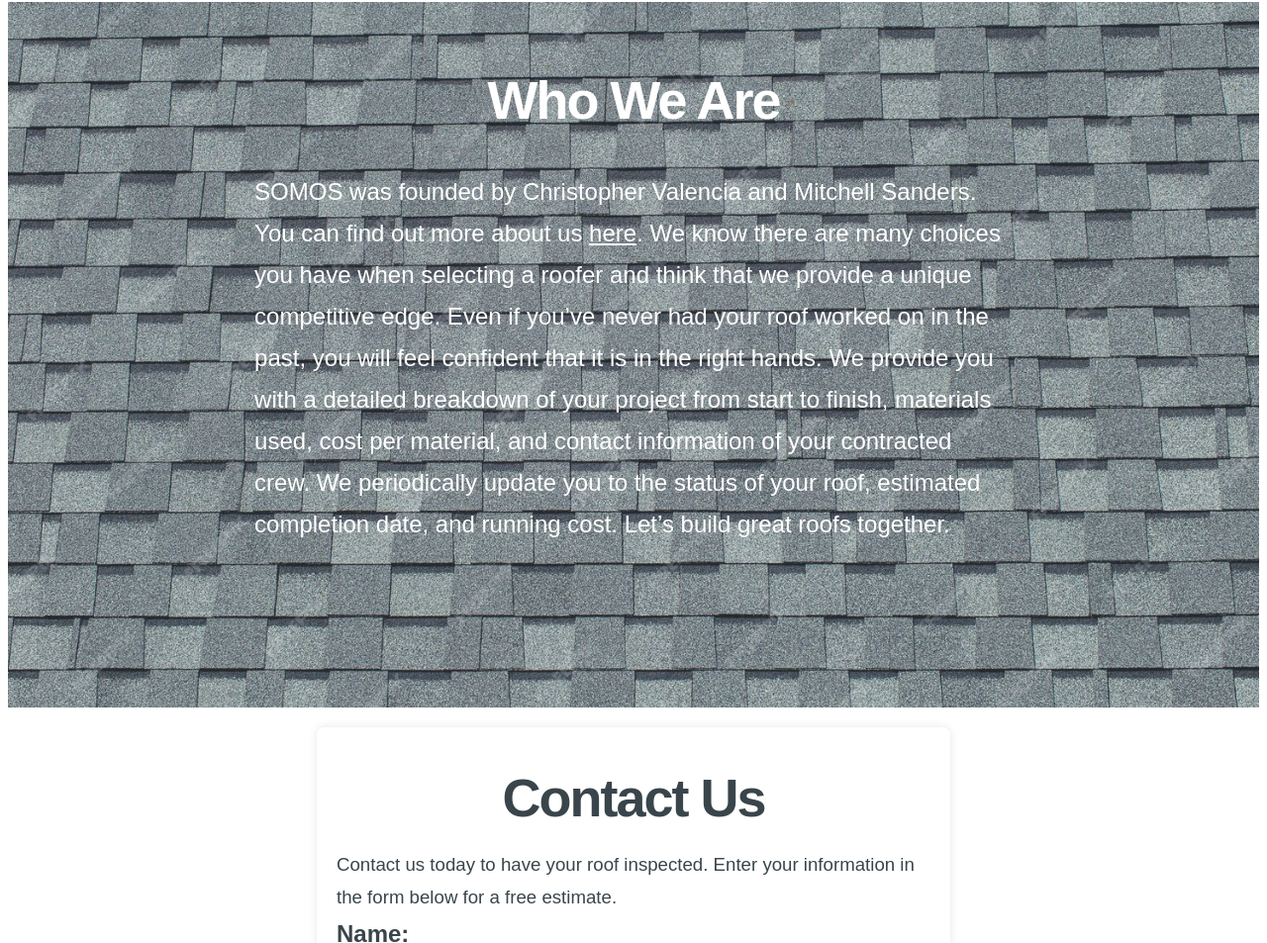
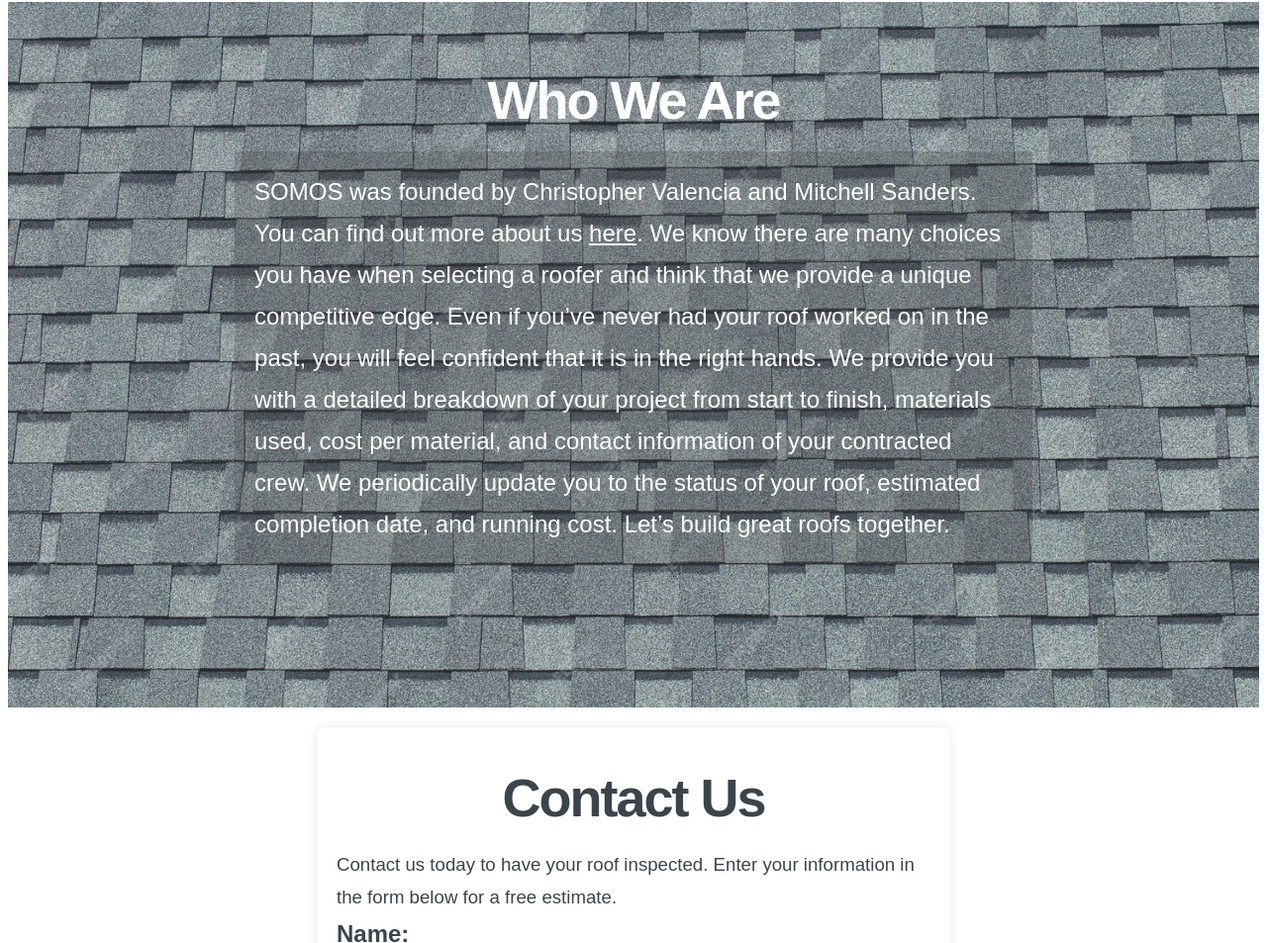
Before and after one commit to msanders41/somos, a plain HTML site: page index.html in a window 1280 px wide. Shown: the part 1661-2614 px from the top of the page at 99% size. Drawn offline with nearby package versions, Linux system fonts and the light colour scheme.

```diff
--- a/skel.css
+++ b/skel.css
@@ -62,13 +62,13 @@
 
 }
 	.box2.content {
+		background-color: rgba(64,64,64,0.25);
 		width: 100%;
 		transition: margin 0.2s ease-in-out;
 		font-size: 14pt;
 		align-self: center;
 		line-height: 0;
 		margin-top: 0;
-		/*object-fit: fill;*/
 	}
 .box {
 	display: flex;
```
